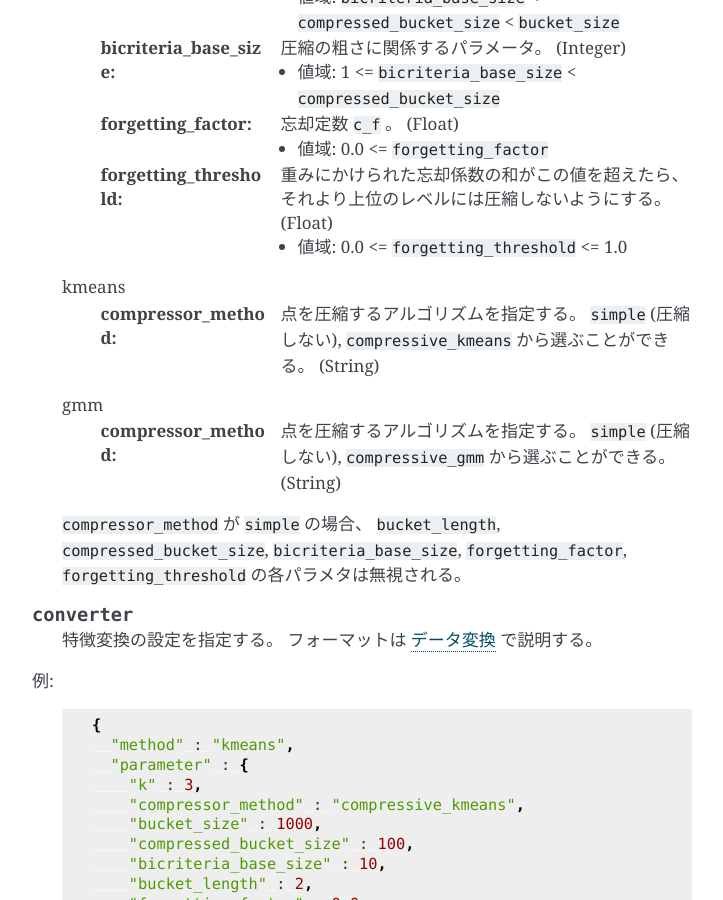
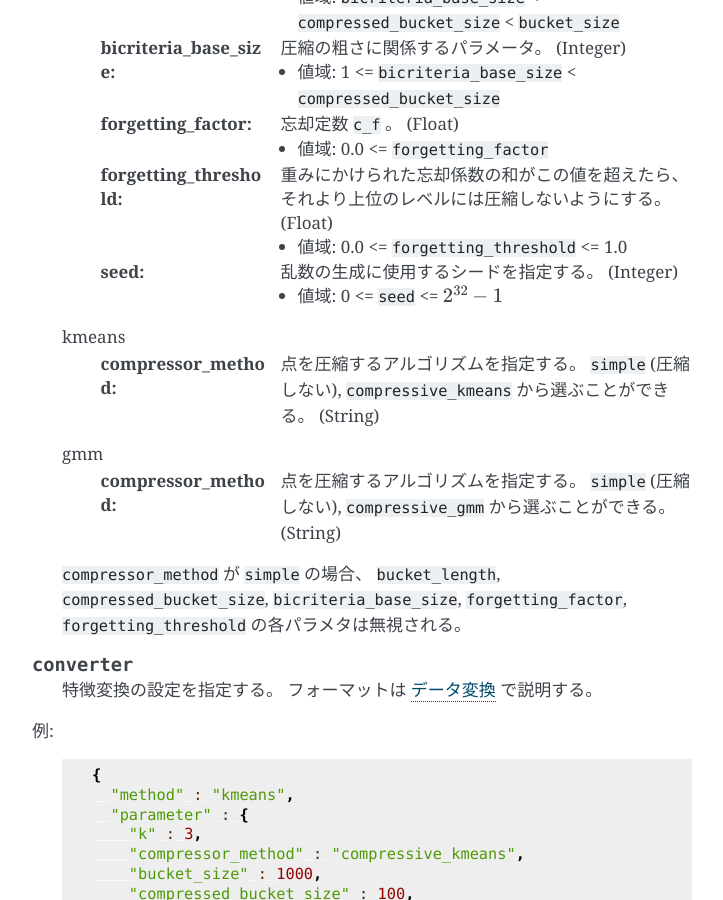
Before and after one commit to jubatus/website, a Sphinx documentation site: the page built from source/ja/api_clustering.rst, in a window 1280 px wide and 900 px high, scrolled down 938 px. Shown: the whole window, without its empty margins (388-1111 px from the left). Built offline with Sphinx 7.4.7, drawn with Linux system fonts in a browser that asks for light colours; the version number could not be read and is left out.

Commit message:
add clustering seed

```diff
--- a/source/en/api_clustering.rst
+++ b/source/en/api_clustering.rst
@@ -74,6 +74,12 @@ We show each field below:
         (Float)
 
         * Range: 0.0 <= ``forgetting_threshold`` <= 1.0
+
+     :seed:
+        Specify seed used to generate random number.
+        (Integer)
+
+        * Range: 0 <= ``seed`` <= :math:`2^{32} - 1`
 
    kmeans
      :compressor_method:
--- a/source/ja/api_clustering.rst
+++ b/source/ja/api_clustering.rst
@@ -74,6 +74,12 @@ JSON の各フィールドは以下のとおりである。
         (Float)
 
         * 値域: 0.0 <= ``forgetting_threshold`` <= 1.0
+
+     :seed:
+        乱数の生成に使用するシードを指定する。
+        (Integer)
+
+        * 値域: 0 <= ``seed`` <= :math:`2^{32} - 1`
 
    kmeans
      :compressor_method:
```
